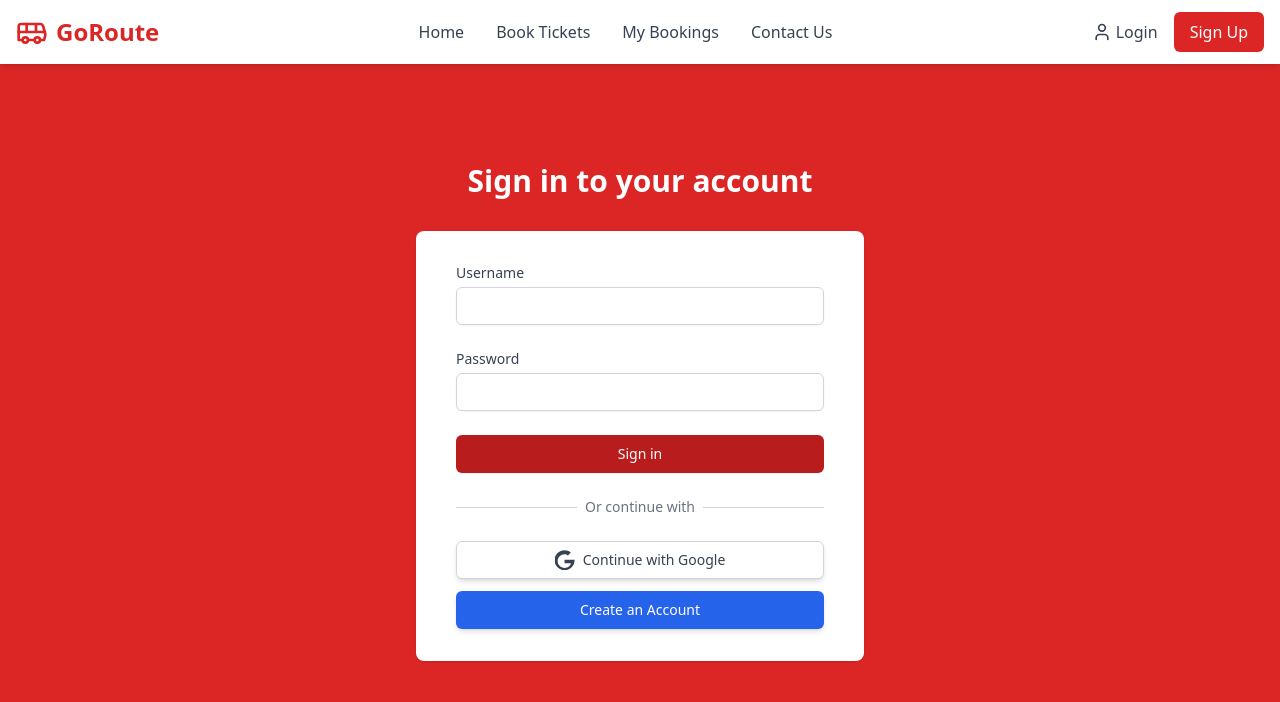
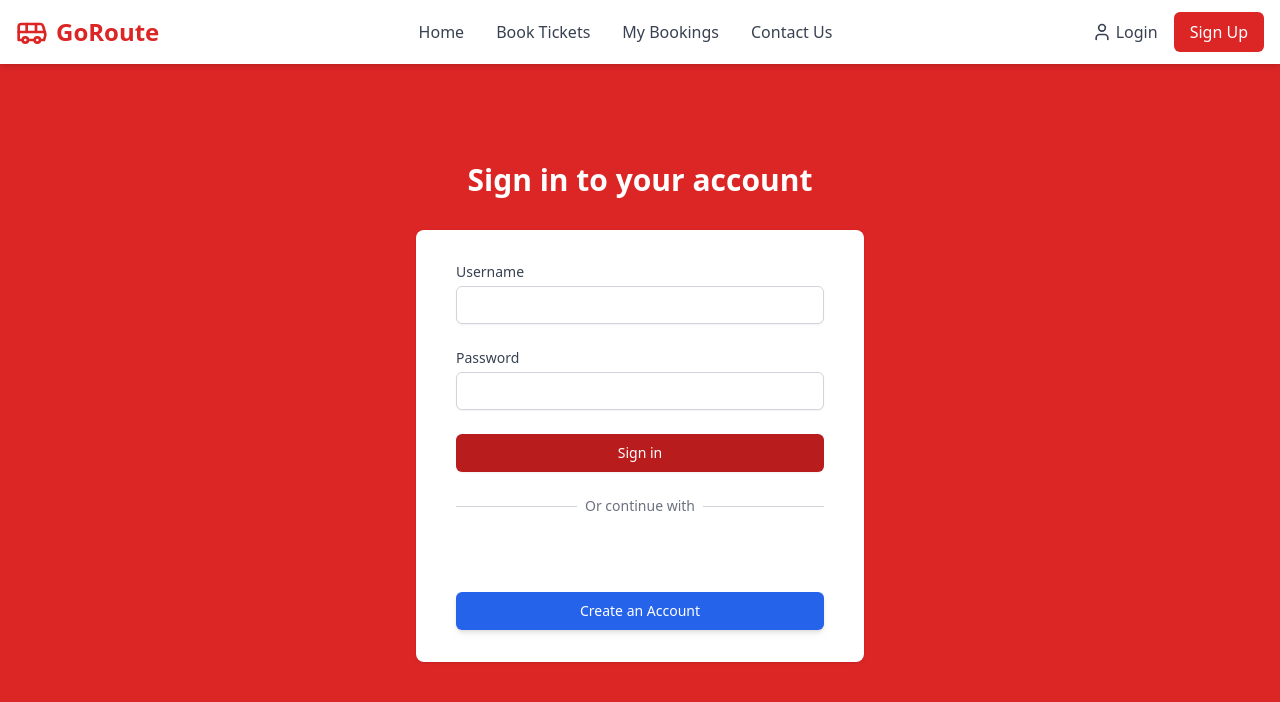
Before and after one commit to rabeeh-p/GoRoute-bus-ticket-booking, a React (Vite) app in the folder GoRoute-frontend/goRoute-client-app/: page /login in a window 1280 px wide. Shown: the top 702 px of the page. Built offline with nearby package versions, Linux system fonts and the light colour scheme.

Commit message:
frontend google authentication fixed

```diff
--- a/GoRoute-frontend/goRoute-client-app/index.html
+++ b/GoRoute-frontend/goRoute-client-app/index.html
@@ -3,6 +3,7 @@
   <head>
     <meta charset="UTF-8" />
     <link rel="icon" type="image/x-icon" href="/bus.png" />
+
 
     <meta name="viewport" content="width=device-width, initial-scale=1.0" />
     <title>GoRoute - Your Travel Partner</title>
--- a/GoRoute-frontend/goRoute-client-app/package.json
+++ b/GoRoute-frontend/goRoute-client-app/package.json
@@ -12,6 +12,7 @@
     "@heroicons/react": "^2.2.0",
     "@radix-ui/react-accordion": "^1.2.2",
     "@radix-ui/react-icons": "^1.3.2",
+    "@react-oauth/google": "^0.12.1",
     "@reduxjs/toolkit": "^2.5.0",
     "autoprefixer": "^10.4.20",
     "axios": "^1.7.9",
--- a/GoRoute-frontend/goRoute-client-app/src/Pages/Noraml-User/Profile/ProfileDetails.jsx
+++ b/GoRoute-frontend/goRoute-client-app/src/Pages/Noraml-User/Profile/ProfileDetails.jsx
@@ -33,8 +33,9 @@ const ProfileDetails = () => {
         if (err.response && err.response.status === 401) {
           localStorage.removeItem('accessToken');
           localStorage.removeItem('refreshToken');
+          localStorage.removeItem('userType');
 
-          navigate('/admin-login');
+          navigate('/login');
           setError('Session expired. Please log in again.');
         } else {
           console.error('Error fetching user profile:', err.message || err);
--- a/GoRoute-frontend/goRoute-client-app/src/Pages/Noraml-User/UserLogin.jsx
+++ b/GoRoute-frontend/goRoute-client-app/src/Pages/Noraml-User/UserLogin.jsx
@@ -4,6 +4,7 @@ import { useNavigate } from 'react-router-dom';
 import { useDispatch } from 'react-redux';
 import { setUserType, setToken } from '../../slice/userSlicer';
 import axios from 'axios';
+import { GoogleLogin } from '@react-oauth/google';
 
 const UserLogin = () => {
     const [username, setUsername] = useState('');
@@ -59,6 +60,62 @@ const UserLogin = () => {
 
 
     }
+
+
+
+    // const handleGoogleLogin = async (response) => {
+    //     const idToken = response.credential;
+    //     console.log(idToken); // Log the token to verify it's valid
+
+    //     try {
+    //         const res = await axios.post("http://127.0.0.1:8000/google-login/", { token: idToken });
+    //         if (res.status === 200) {
+    //             console.log("Google login successful:", res.data);
+    //             // Handle successful login (dispatching state, redirect, etc.)
+    //         } else {
+    //             console.error("Google login failed:", res.data.error);
+    //         }
+    //     } catch (error) {
+    //         console.error("Error during Google login:", error.response ? error.response.data : error);
+    //         // Show an error message to the user
+    //     }
+    // };
+
+    const handleGoogleLogin = async (response) => {
+        const idToken = response.credential;
+        console.log(idToken); // Log the token to verify it's valid
+
+        try {
+            const res = await axios.post("http://127.0.0.1:8000/google-login/", { token: idToken });
+            if (res.status === 200) {
+                console.log("Google login successful:", res.data);
+
+                // Dispatch actions to update Redux state
+                dispatch(setToken({ token: res.data.tokens.access }));
+                dispatch(setUserType({ userType: 'normal_user' }));
+
+                console.log('acces token',res.data.tokens.access);
+                console.log('type',res.data.user.user_type);
+
+
+                // Save the token and user info in localStorage (optional)
+                localStorage.setItem("accessToken", res.data.tokens.access);
+                localStorage.setItem("refresh_token", res.data.tokens.refresh);
+                localStorage.setItem("userType",'normal_user' );
+                // localStorage.setItem("user_info", JSON.stringify(res.data.user));
+
+                // Redirect to the dashboard or home page
+                navigate('/') // Or your desired route
+            } else {
+                console.error("Google login failed:", res.data.error);
+            }
+        } catch (error) {
+            console.error("Error during Google login:", error.response ? error.response.data : error);
+            // Show an error message to the user
+        }
+    };
+
+
 
     return (
         <div>
@@ -127,24 +184,14 @@ const UserLogin = () => {
 
                             <div className="mt-6 space-y-3">
                                 {/* Google Button */}
-                                <button
-                                    type="button"
-                                    className="w-full flex items-center justify-center py-2 px-4 border border-gray-300 rounded-md shadow-md text-sm font-medium text-gray-700 bg-white hover:bg-gray-100 focus:outline-none focus:ring-2 focus:ring-offset-2 focus:ring-gray-400"
-                                >
-                                    <svg
-                                        className="w-5 h-5 mr-2"
-                                        xmlns="http://www.w3.org/2000/svg"
-                                        aria-hidden="true"
-                                        focusable="false"
-                                        viewBox="0 0 488 512"
-                                    >
-                                        <path
-                                            fill="currentColor"
-                                            d="M488 261.8c0 141.4-115.3 256-256 256S-24 403.3-24 261.8 91.3 5.8 232.3 5.8c63.7 0 117.4 21.9 160.8 57.8L318.8 141C294.7 122.5 260.9 108 232.3 108c-97.8 0-176.9 79-176.9 176s79 176 176.9 176c95.5 0 154.7-61.5 162-120H232.3v-88.2h255.7v8.2z"
-                                        />
-                                    </svg>
-                                    Continue with Google
-                                </button>
+                                {/* Google Login Button */}
+                                <GoogleLogin
+                                    onSuccess={handleGoogleLogin}
+                                    onError={() => console.log('Google login failed')}
+                                    useOneTap
+                                    clientId="95471622345-6mrooku1asdkjvraoqdr18k4jfo5gakf.apps.googleusercontent.com"
+                                    redirectUri="http://localhost:3000/callback"
+                                />
 
                                 {/* Register Button */}
                                 <button
--- a/GoRoute-frontend/goRoute-client-app/src/main.jsx
+++ b/GoRoute-frontend/goRoute-client-app/src/main.jsx
@@ -4,12 +4,17 @@ import './index.css'
 import App from './App.jsx'
 import { Provider } from 'react-redux'
 import store from './store.js'
+import { GoogleOAuthProvider } from '@react-oauth/google';
+
+const CLIENT_ID = '95471622345-6mrooku1asdkjvraoqdr18k4jfo5gakf.apps.googleusercontent.com';
 
 createRoot(document.getElementById('root')).render(
   <StrictMode>
     <Provider store={store}>
+      <GoogleOAuthProvider clientId={CLIENT_ID}>
 
-    <App />
+        <App />
+      </GoogleOAuthProvider>
     </Provider>
 
 
```
Also changed, not shown: 1 other file (tests, documents, lock files or other folders).
